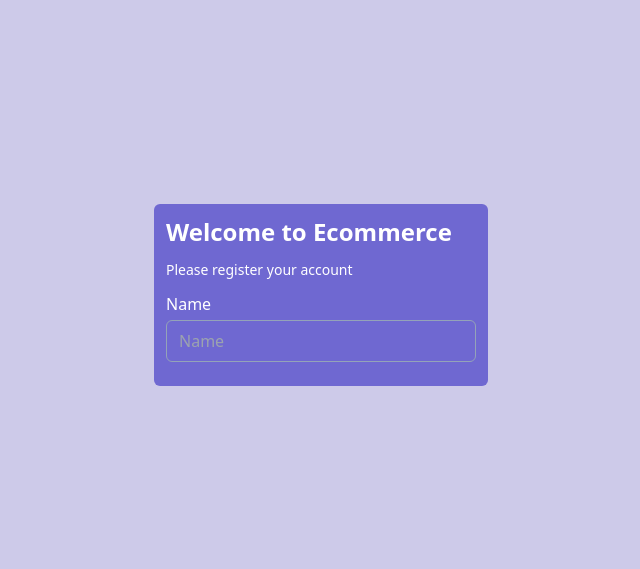
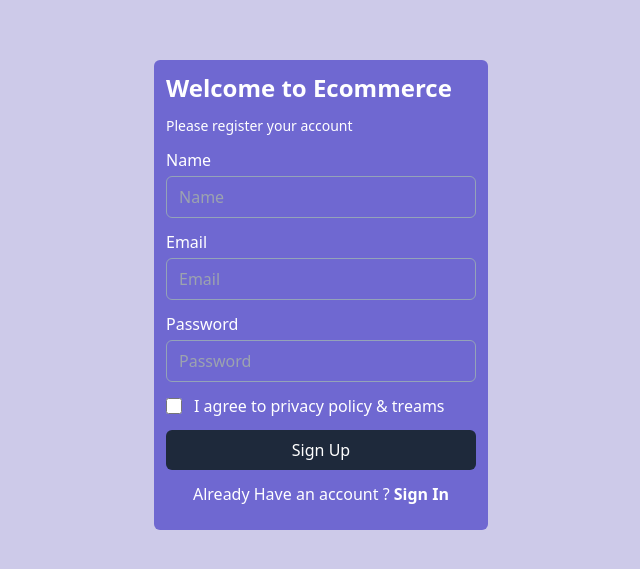
Before and after one commit to kevinkalenga/Ecommerce_Vendor_Mrn, a React (Create React App) app in the folder dashboard/: page /register in a window 1280 px wide. Shown: the part 105-674 px from the top of the page, without its empty margins (319-959 px from the left). Built offline with nearby package versions, Linux system fonts and the light colour scheme.

Commit message:
Route and Login Register Part 3

```diff
--- a/dashboard/src/views/auth/Register.jsx
+++ b/dashboard/src/views/auth/Register.jsx
@@ -1,5 +1,6 @@
 
 import React from 'react'
+import { Link } from 'react-router-dom'
 
  const Register = () => {
   return (
@@ -16,6 +17,37 @@ import React from 'react'
                            type="text" name="name" id="name"
                            placeholder='Name' required />
                    </div>
+                   <div className='flex flex-col w-full gap-1 mb-3'>
+                        <label htmlFor="email">Email</label>
+                        <input className='px-3 py-2 outline-none border border-slate-400 bg-transparent rounded-md'
+                           type="email" name="email" id="email"
+                           placeholder='Email' required />
+                   </div>
+                   <div className='flex flex-col w-full gap-1 mb-3'>
+                        <label htmlFor="password">Password</label>
+                        <input className='px-3 py-2 outline-none border border-slate-400 bg-transparent rounded-md'
+                           type="password" name="password" id="password"
+                           placeholder='Password' required />
+                   </div>
+                   <div className='flex items-center w-full gap-3 mb-3'>
+                       <input className='w-4 h-4 text-blue-600
+                        focus:ring-blue-500 bg-gray-200 rounded border-gray-300
+                         overflow-hidden'
+                          type="checkbox" name="checkbox" id="checkbox" />
+                          <label htmlFor="checkbox">I agree to privacy policy & treams</label>
+                   </div>
+                   <button className='bg-slate-800 w-full
+                    hover:shadow-blue-300/50 hover:shadow-lg
+                     text-white rounded-md px-7 py-2 mb-3'>
+                      Sign Up
+                    </button>
+                    <div className='flex items-center mb-3 gap-3 justify-center'>
+                      <p>
+                        Already Have an account ?
+                         <Link to='/login' className='font-bold'> Sign In</Link>
+                      </p>
+
+                    </div>
                 </form>
             </div>
         </div>
```
